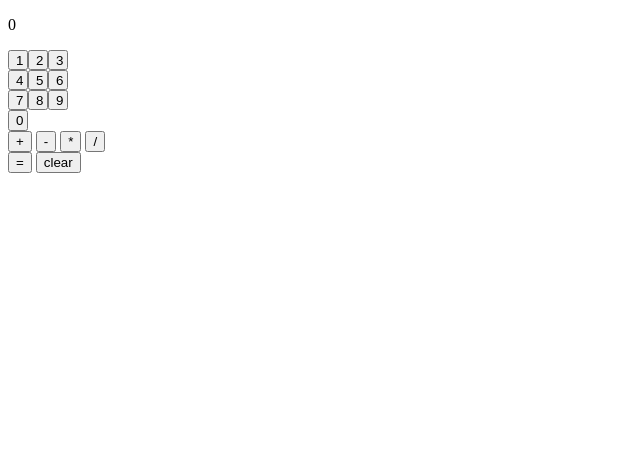
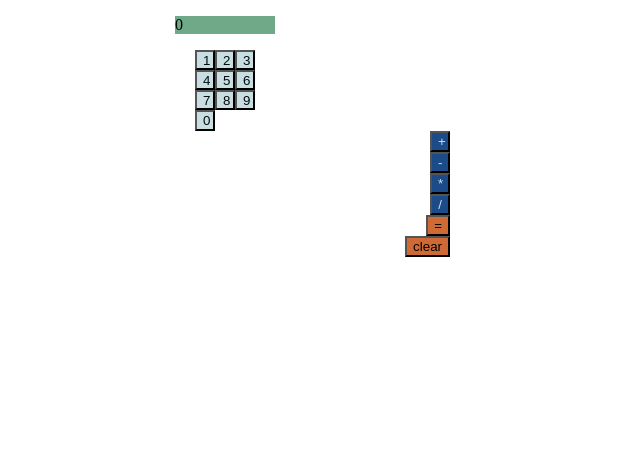
Before and after one commit to Tropienet/calculator, a plain HTML site: page index.html in a window 1280 px wide. Shown: the whole page, without its empty margins (0-640 px from the left). Drawn offline with Linux system fonts and the light colour scheme.

Commit message:
added some basic css

```diff
--- a/css/style.css
+++ b/css/style.css
@@ -1,5 +1,54 @@
+body{
+    box-sizing: border-box;
+    margin: 0;
+    padding: 0;
+}
+
+.container{
+    display: flex;
+    flex-direction: column;
+    height: 450px;
+    width: 450px;
+}
+
+#display{
+    width: 100px;
+    align-self: center;
+    background-color: #70A988;
+    color: black;
+}
+
 .numbers{
+
     display: grid;
     grid-template-columns: repeat(3, 20px);
     grid-template-rows: repeat(3, 20px);
+    align-self: center;
 }
+
+.number{
+
+    background: #C9DEE1;
+    color: #010B0F;
+}
+
+.operators{
+    display: grid;
+    grid-template-columns: repeat(1, 20px);
+    align-self: flex-end;
+}
+
+.operator{
+    background-color: #1B4B88;
+    color: #D3DCE8;
+}
+
+.equals{
+    background-color: #CF6A36;
+    align-self: flex-end;
+}
+
+.clear{
+    background-color: #CF6A36;
+    align-self: flex-end;
+}
```
